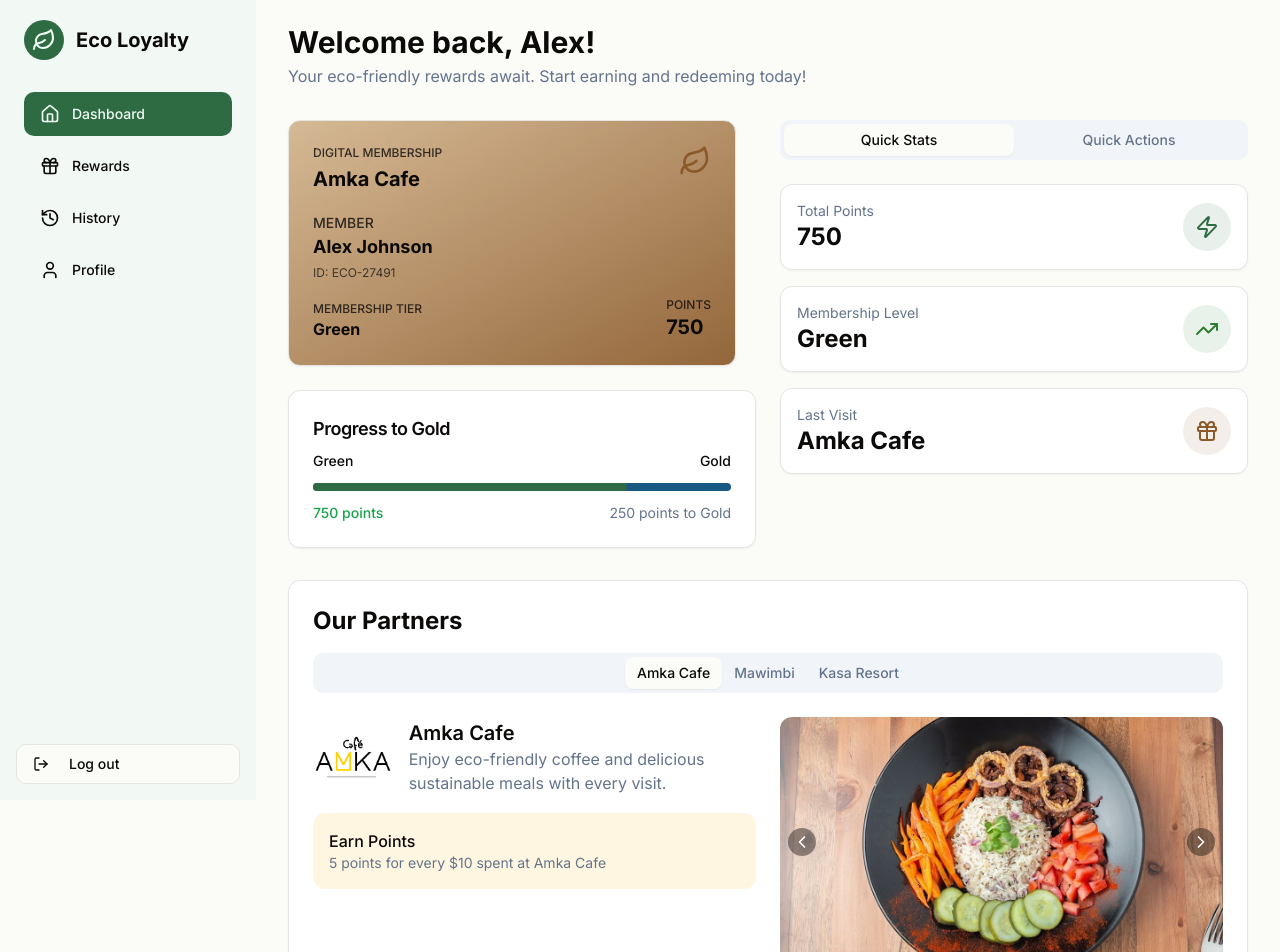
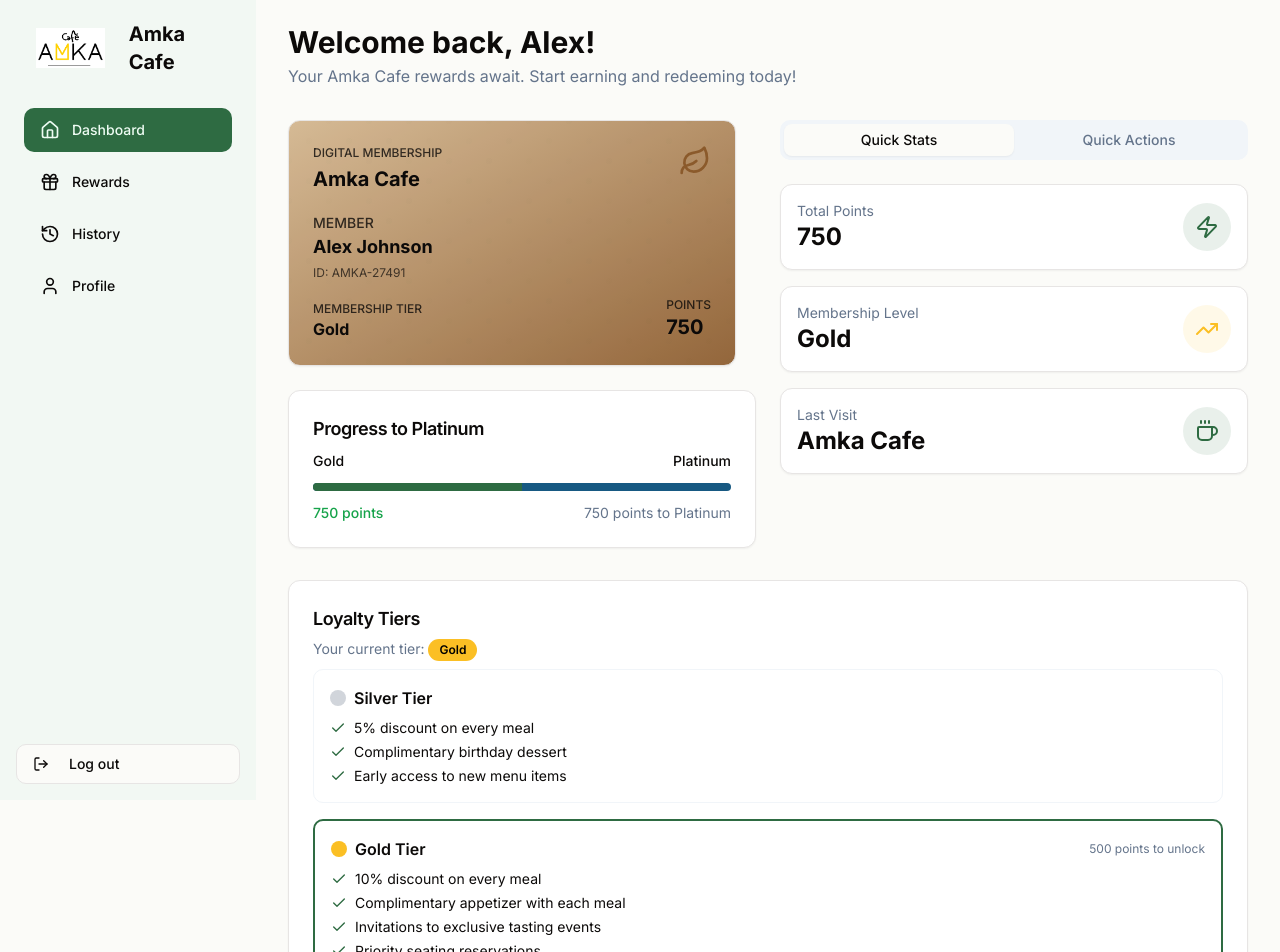
Before and after one commit to MPChege/eco-loyalty-hub, a React (Vite) app: page / in a window 1280 px wide. Shown: the top 952 px of the page. Built offline with nearby package versions, Linux system fonts and the light colour scheme.

Commit message:
Refactor: Update layout and add logo
- Replaced "Eco Loyalty" logo with "Amka Cafe" logo.
- Added tier information.

```diff
--- a/src/components/Layout.tsx
+++ b/src/components/Layout.tsx
@@ -10,7 +10,7 @@ import {
   Menu,
   X,
   LogOut,
-  Leaf
+  Coffee
 } from 'lucide-react';
 import { cn } from '@/lib/utils';
 import { useToast } from '@/hooks/use-toast';
@@ -60,10 +60,14 @@ export function Layout({ children }: LayoutProps) {
       )}>
         <div className="flex flex-col h-full p-6">
           <div className="flex items-center mb-8">
-            <div className="bg-primary rounded-full p-2">
-              <Leaf className="h-6 w-6 text-primary-foreground" />
+            <div className="h-10 w-24 relative">
+              <img
+                src="/public/lovable-uploads/60f18ef5-192e-40be-ad39-c1b132612ec3.png"
+                alt="Amka Cafe Logo"
+                className="h-full w-full object-contain"
+              />
             </div>
-            <h1 className="text-xl font-bold ml-3">Eco Loyalty</h1>
+            <h1 className="text-xl font-bold ml-3">Amka Cafe</h1>
           </div>
           <nav className="flex-1 space-y-4">
             {navigation.map((item) => (
@@ -100,10 +104,14 @@ export function Layout({ children }: LayoutProps) {
       <div className="hidden md:flex md:flex-col md:fixed md:inset-y-0 md:w-64 md:bg-sidebar">
         <div className="flex-1 flex flex-col pt-5 px-4 pb-4 overflow-y-auto">
           <div className="flex items-center mb-8 px-2">
-            <div className="bg-primary rounded-full p-2">
-              <Leaf className="h-6 w-6 text-primary-foreground" />
+            <div className="h-10 w-24 relative">
+              <img
+                src="/public/lovable-uploads/60f18ef5-192e-40be-ad39-c1b132612ec3.png"
+                alt="Amka Cafe Logo"
+                className="h-full w-full object-contain"
+              />
             </div>
-            <h1 className="text-xl font-bold ml-3">Eco Loyalty</h1>
+            <h1 className="text-xl font-bold ml-3">Amka Cafe</h1>
           </div>
           <nav className="flex-1 space-y-2 px-2">
             {navigation.map((item) => (
--- /dev/null
+++ b/src/components/TierInfo.tsx
@@ -0,0 +1,91 @@
+
+import React from "react";
+import {
+  Card,
+  CardContent,
+  CardHeader,
+  CardTitle,
+  CardDescription
+} from "@/components/ui/card";
+import { Badge } from "@/components/ui/badge";
+import { Check } from "lucide-react";
+
+interface TierInfoProps {
+  currentTier: "Silver" | "Gold" | "Platinum";
+}
+
+const tiers = [
+  {
+    name: "Silver",
+    requiredPoints: 0,
+    benefits: [
+      "5% discount on every meal",
+      "Complimentary birthday dessert",
+      "Early access to new menu items"
+    ],
+    color: "bg-gray-300"
+  },
+  {
+    name: "Gold",
+    requiredPoints: 500,
+    benefits: [
+      "10% discount on every meal",
+      "Complimentary appetizer with each meal",
+      "Invitations to exclusive tasting events",
+      "Priority seating reservations"
+    ],
+    color: "bg-amber-400"
+  },
+  {
+    name: "Platinum",
+    requiredPoints: 1500,
+    benefits: [
+      "15% discount on every meal",
+      "Complimentary bottle of wine on special occasions",
+      "Access to a dedicated concierge service for reservations",
+      "Invitations to VIP events and chef's table experiences"
+    ],
+    color: "bg-slate-700"
+  }
+];
+
+export function TierInfo({ currentTier }: TierInfoProps) {
+  return (
+    <Card>
+      <CardHeader className="pb-2">
+        <CardTitle className="text-lg">Loyalty Tiers</CardTitle>
+        <CardDescription>
+          Your current tier: <Badge className={`${currentTier === 'Silver' ? 'bg-gray-300' : currentTier === 'Gold' ? 'bg-amber-400' : 'bg-slate-700'} text-black`}>{currentTier}</Badge>
+        </CardDescription>
+      </CardHeader>
+      <CardContent>
+        <div className="space-y-4">
+          {tiers.map((tier) => (
+            <div
+              key={tier.name}
+              className={`p-4 rounded-md ${tier.name === currentTier ? 'border-2 border-primary' : 'border border-muted'}`}
+            >
+              <div className="flex items-center gap-2 mb-2">
+                <div className={`w-4 h-4 rounded-full ${tier.color}`}></div>
+                <h3 className="font-semibold">{tier.name} Tier</h3>
+                {tier.requiredPoints > 0 && (
+                  <span className="text-xs text-muted-foreground ml-auto">
+                    {tier.requiredPoints} points to unlock
+                  </span>
+                )}
+              </div>
+              <ul className="text-sm space-y-1">
+                {tier.benefits.map((benefit, idx) => (
+                  <li key={idx} className="flex items-start gap-2">
+                    <Check className="h-4 w-4 text-primary mt-0.5 flex-shrink-0" />
+                    <span>{benefit}</span>
+                  </li>
+                ))}
+              </ul>
+            </div>
+          ))}
+        </div>
+      </CardContent>
+    </Card>
+  );
+}
--- a/src/pages/Dashboard.tsx
+++ b/src/pages/Dashboard.tsx
@@ -7,10 +7,11 @@ import { PartnerShowcase } from "@/components/PartnerShowcase";
 import { Card, CardContent, CardHeader, CardTitle } from "@/components/ui/card";
 import { Tabs, TabsContent, TabsList, TabsTrigger } from "@/components/ui/tabs";
 import { Button } from "@/components/ui/button";
-import { Gift, Zap, TrendingUp, ArrowRight } from "lucide-react";
+import { Gift, Zap, TrendingUp, ArrowRight, Coffee } from "lucide-react";
 import { RewardCard } from "@/components/RewardCard";
 import { useToast } from "@/hooks/use-toast";
 import { Link } from "react-router-dom";
+import { TierInfo } from "@/components/TierInfo";
 
 const Dashboard = () => {
   const { toast } = useToast();
@@ -18,11 +19,11 @@ const Dashboard = () => {
   // This would come from API/backend in a real application
   const userData = {
     name: "Alex Johnson",
-    memberId: "ECO-27491",
+    memberId: "AMKA-27491",
     points: 750,
-    tier: "Green",
-    nextTier: "Gold",
-    nextTierPoints: 1000,
+    tier: "Gold",
+    nextTier: "Platinum",
+    nextTierPoints: 1500,
     lastVisit: "Amka Cafe",
   };
 
@@ -34,7 +35,6 @@ const Dashboard = () => {
       pointsCost: 200,
       businessType: "amka",
       imageUrl: "https://images.unsplash.com/photo-1509042239860-f550ce710b93?ixlib=rb-4.0.3&ixid=MnwxMjA3fDB8MHxwaG90by1wYWdlfHx8fGVufDB8fHx8&auto=format&fit=crop&w=687&q=80",
-      isEcoFriendly: true,
     },
     {
       id: 2,
@@ -67,7 +67,7 @@ const Dashboard = () => {
         <div>
           <h1 className="text-3xl font-bold">Welcome back, {userData.name.split(' ')[0]}!</h1>
           <p className="text-muted-foreground mt-1">
-            Your eco-friendly rewards await. Start earning and redeeming today!
+            Your Amka Cafe rewards await. Start earning and redeeming today!
           </p>
         </div>
 
@@ -122,8 +122,8 @@ const Dashboard = () => {
                       <p className="text-sm text-muted-foreground">Membership Level</p>
                       <p className="text-2xl font-bold">{userData.tier}</p>
                     </div>
-                    <div className="h-12 w-12 bg-eco-leaf/10 rounded-full flex items-center justify-center">
-                      <TrendingUp className="h-6 w-6 text-eco-leaf" />
+                    <div className="h-12 w-12 bg-amber-400/10 rounded-full flex items-center justify-center">
+                      <TrendingUp className="h-6 w-6 text-amber-400" />
                     </div>
                   </CardContent>
                 </Card>
@@ -134,8 +134,8 @@ const Dashboard = () => {
                       <p className="text-sm text-muted-foreground">Last Visit</p>
                       <p className="text-2xl font-bold">{userData.lastVisit}</p>
                     </div>
-                    <div className="h-12 w-12 bg-eco-coffee/10 rounded-full flex items-center justify-center">
-                      <Gift className="h-6 w-6 text-eco-coffee" />
+                    <div className="h-12 w-12 bg-primary/10 rounded-full flex items-center justify-center">
+                      <Coffee className="h-6 w-6 text-primary" />
                     </div>
                   </CardContent>
                 </Card>
@@ -169,7 +169,10 @@ const Dashboard = () => {
           </div>
         </div>
 
-        {/* New Partner Showcase Component */}
+        {/* Add Tier Info Component */}
+        <TierInfo currentTier={userData.tier as "Silver" | "Gold" | "Platinum"} />
+
+        {/* Amka Cafe Showcase */}
         <PartnerShowcase className="mb-8" />
 
         <div>
@@ -191,7 +194,7 @@ const Dashboard = () => {
                 description={reward.description}
                 pointsCost={reward.pointsCost}
                 imageUrl={reward.imageUrl}
-                isEcoFriendly={reward.isEcoFriendly}
+                isEcoFriendly={false}
                 onRedeem={() => handleRewardRedeem(reward.id)}
                 available={userData.points >= reward.pointsCost}
               />
```
